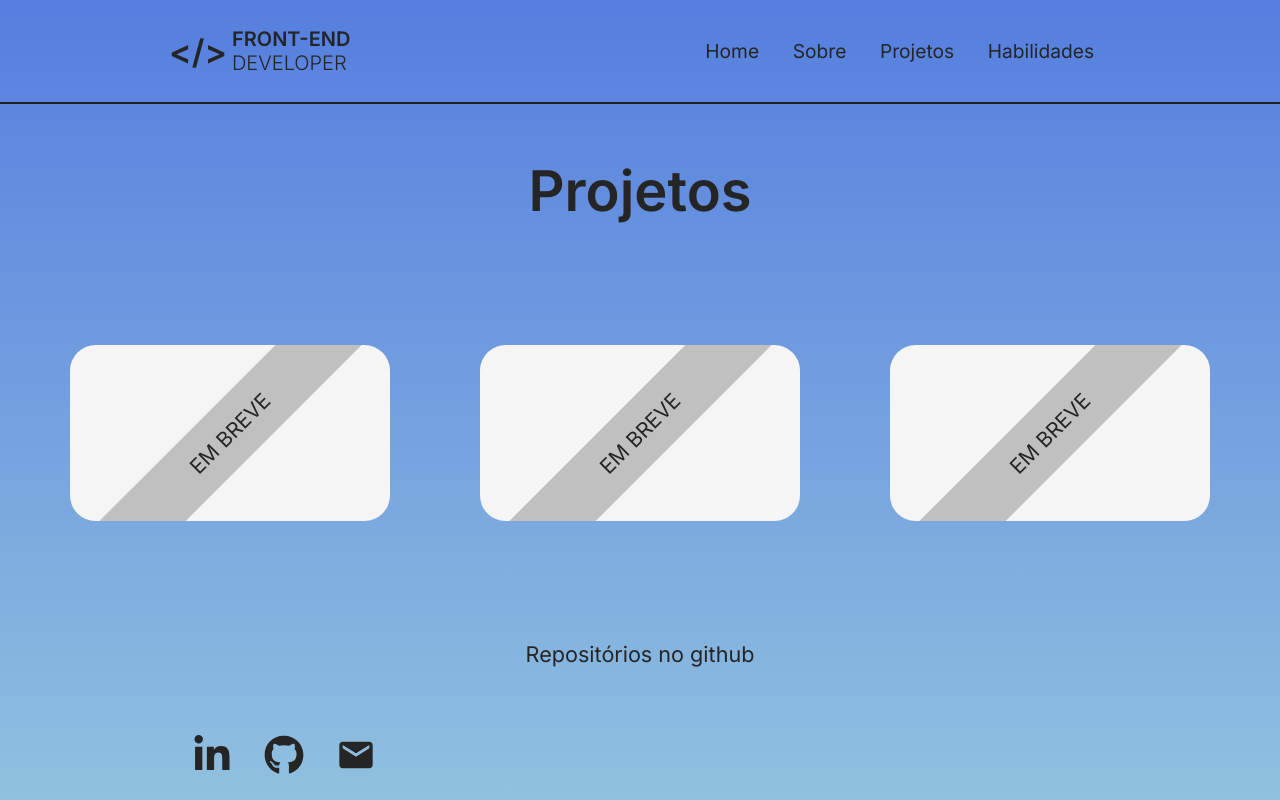
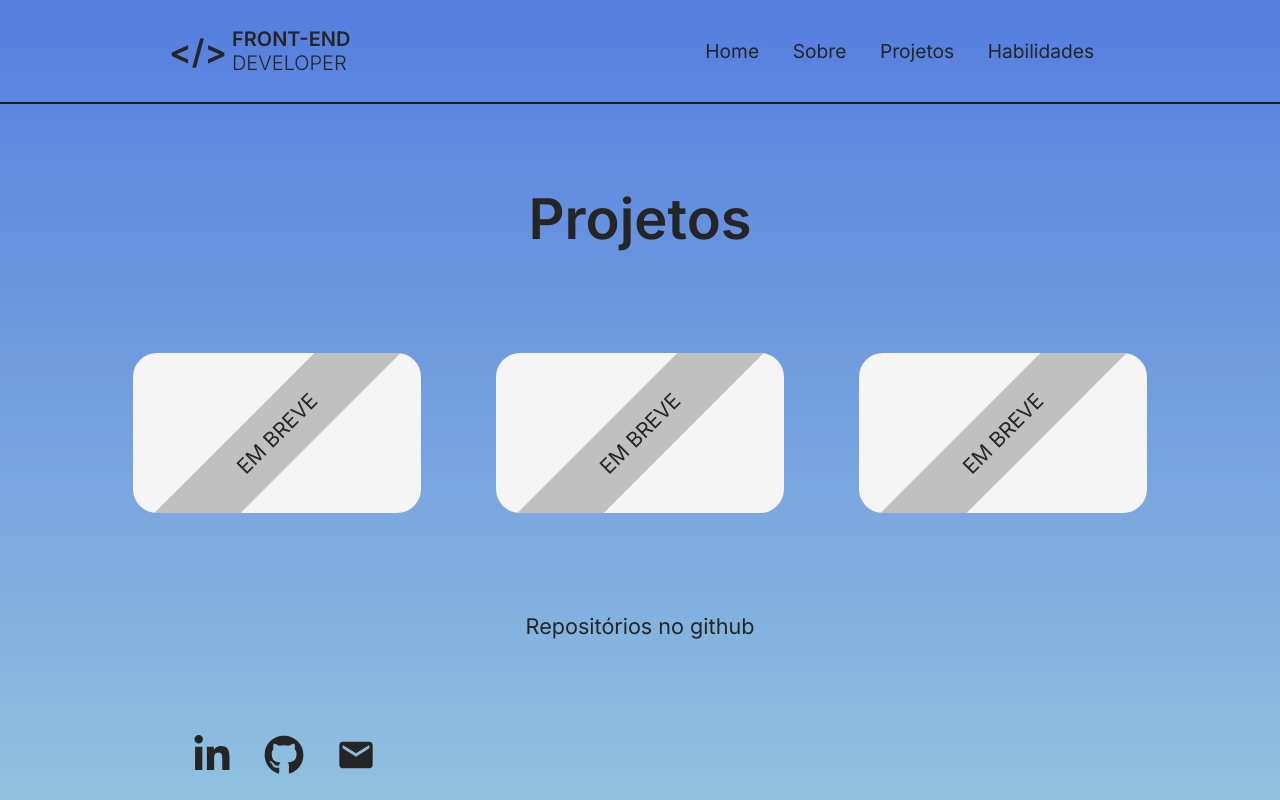
Before and after one commit to alisson2014/site-pessoal, a React (Create React App) app: page /projects in a window 1280 px wide. Built offline with nearby package versions, Linux system fonts and the light colour scheme.

Commit message:
[POR-004]style: alterei alguns estilos

```diff
--- a/src/pages/About/index.tsx
+++ b/src/pages/About/index.tsx
@@ -6,10 +6,10 @@ const About = () => {
       <Atoms.Content>
         <Atoms.Tittle>Sobre mim</Atoms.Tittle>
         <Atoms.TextContent>
-          Meu nome é alisson e sou apaixonado por tecnologia, atualmente estou cursando Análise e desenvolvimento de sistemas no Integrado.
+          Meu nome é alisson e sou apaixonado por tecnologia, atualmente estou cursando Análise e desenvolvimento de sistemas no Integrado e estudando back end com java e spring boot.
         </Atoms.TextContent>
         <Atoms.TextContent>
-          Desenvolvo soluções em front end, usando React para web e React Native para mobile.
+          Desenvolvo soluções em tecnologia, usando as melhores tecnologias do mercado, como o ecossistema ReactJS.
         </Atoms.TextContent>
       </Atoms.Content>
       <div>
--- a/src/pages/Projects/atoms.ts
+++ b/src/pages/Projects/atoms.ts
@@ -4,7 +4,7 @@ export const Container = styled.div`
   display: flex;
   flex-direction: column;
   align-items: center;
-  gap: 120px;
+  gap: 100px;
 `
 
 export const Tittle = styled.h2`
@@ -15,14 +15,14 @@ export const Tittle = styled.h2`
 export const BoxContainer = styled.div`
   display: flex;
   align-items: center;
-  gap: 90px;
+  gap: 75px;
 `
 
 export const Box = styled.div`
   background-color: whitesmoke;
-  width: 20rem;
-  height: 11rem;
-  border-radius: 1.6rem;
+  width: 18rem;
+  height: 10rem;
+  border-radius: 1.5rem;
   display: flex;
   align-items: center;
   justify-content: center;
--- a/src/pages/Projects/index.tsx
+++ b/src/pages/Projects/index.tsx
@@ -15,7 +15,7 @@ const Projects = () => {
           <Atoms.BoxText>Em breve</Atoms.BoxText>
         </Atoms.Box>
       </Atoms.BoxContainer>
-      <Atoms.Link href="/">
+      <Atoms.Link href="https://github.com/alisson2014?tab=repositories" target="_blank">
         Repositórios no github
       </Atoms.Link>
     </Atoms.Container>
```
